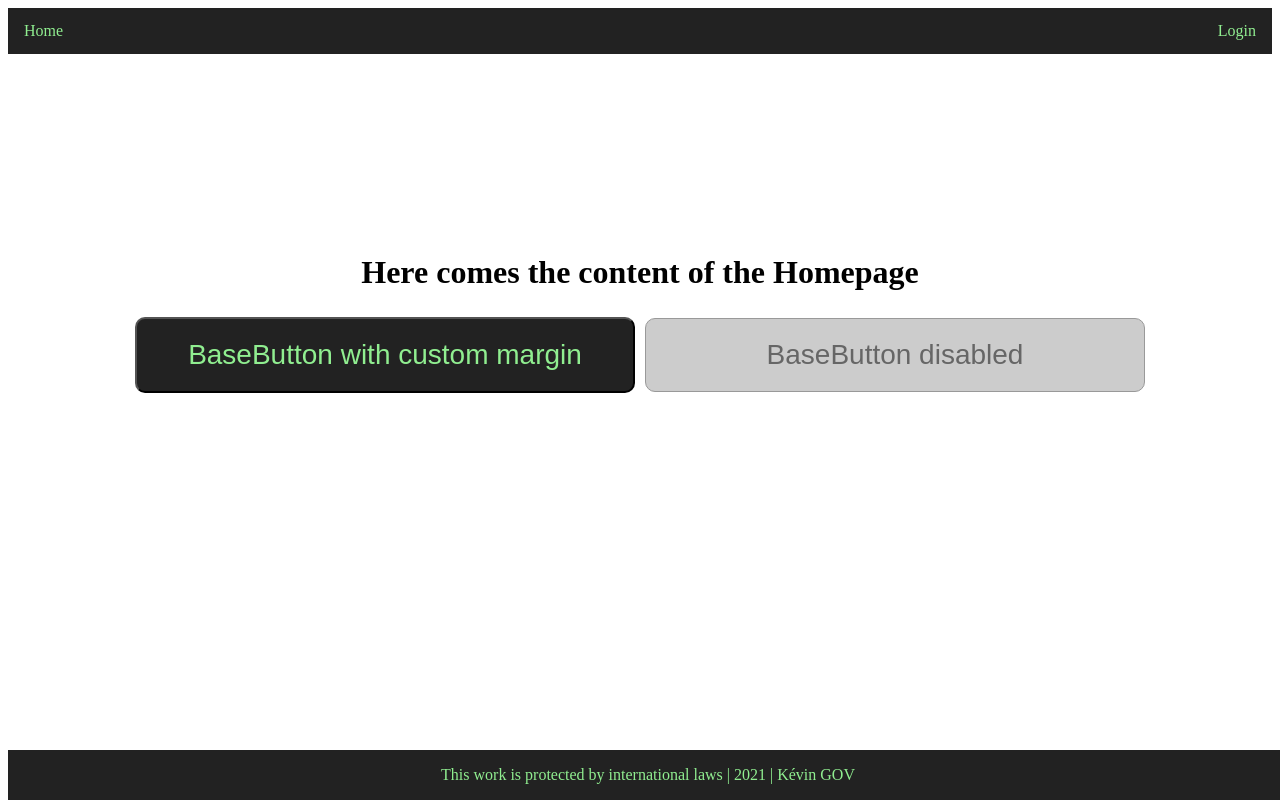
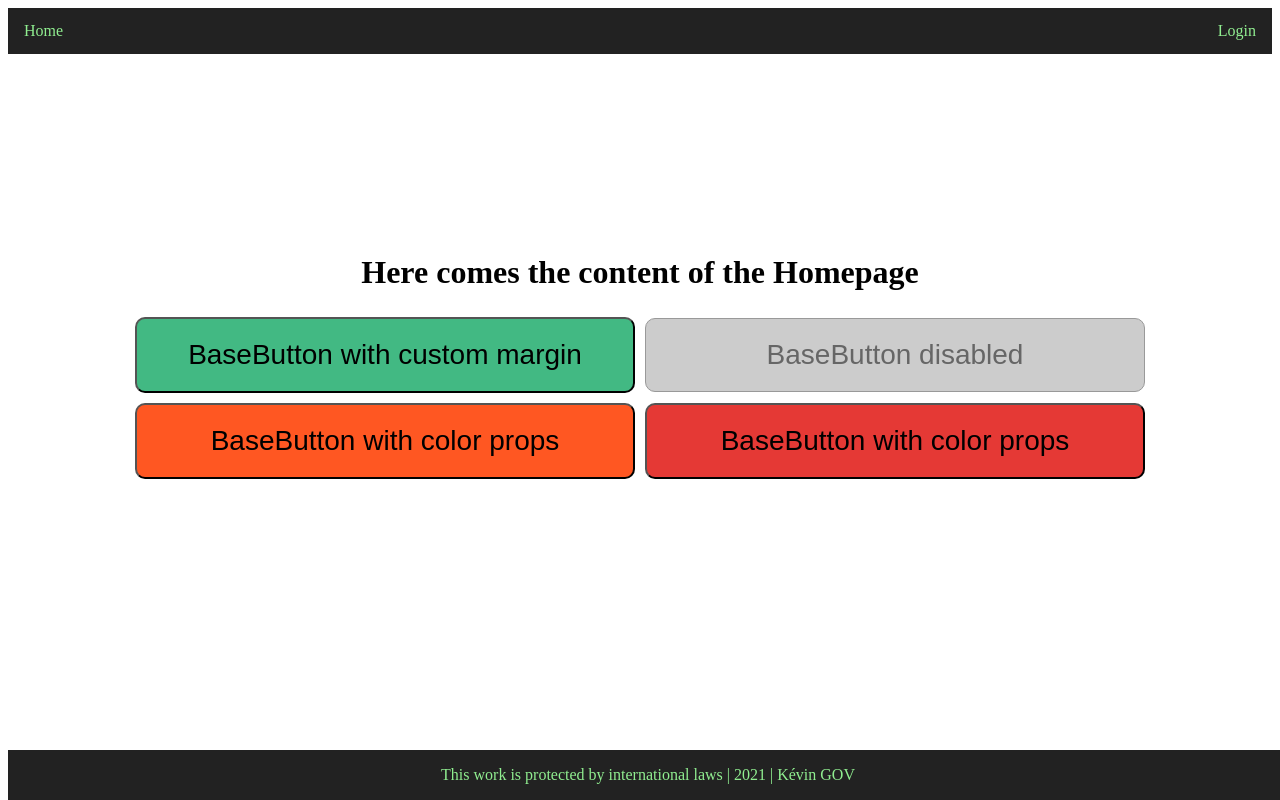
Before and after one commit to KevinGov1810/kevin, a Vue app in the folder Desktop/Cours/Developpement/TP3/vue-oauth-microsoft-graph/: page / in a window 1280 px wide. Built offline with nearby package versions, Linux system fonts and the light colour scheme.

Commit message:
Ex 8: color palette and prop for BaseButton

```diff
--- a/Desktop/Cours/Developpement/TP3/vue-oauth-microsoft-graph/src/components/HomePage.vue
+++ b/Desktop/Cours/Developpement/TP3/vue-oauth-microsoft-graph/src/components/HomePage.vue
@@ -1,10 +1,16 @@
 <template>
     <h1> Here comes the content of the Homepage </h1>
     <div class="centre">
-        <button type ="button1">BaseButton with custom margin </button>
+        <button class="button-primary">BaseButton with custom margin </button>
         <button disabled>BaseButton disabled </button>
+        <button class="button-warn">BaseButton with color props</button>
+        <button class="button-danger">BaseButton with color props</button>
     </div>
 </template>
+
+<script>
+</script>
+
 
 <style scoped>
 
@@ -15,8 +21,6 @@ h1 {
 
 button {
     display: inline-block;
-    background-color: #222;
-    color : lightgreen;
     border-radius: 10px;
     text-align: center;
     font-size: 28px;
@@ -30,10 +34,6 @@ button {
     margin: 5px;
 }
 
-button:hover {
-    background-color: rgb(221, 231, 231);
-}
-
 button:disabled,
 button[disabled]{
   border: 1px solid #999999;
@@ -41,6 +41,39 @@ button[disabled]{
   color: #666666;
 }
 
+/*Primary css*/
+.button-primary{
+    background-color : #42b983;
+}
+.button-primary:hover{
+    background-color : #4cce93;
+}
+.button-primary:focus{
+    color : #47d696;
+}
+
+/*Warn css*/
+.button-warn{
+    background-color : #ff5722;
+}
+.button-warn:hover{
+    background-color : #ff7043;
+}
+.button-warn:focus{
+    color : #ff8a65;
+}
+
+/*Danger css*/
+.button-danger{
+    background-color : #e53935;
+}
+.button-danger:hover{
+    background-color : #ef5350;
+}
+.button-danger:focus{
+    color : #e57373;
+}
+
 .centre{
   text-align: center;
 }
```
